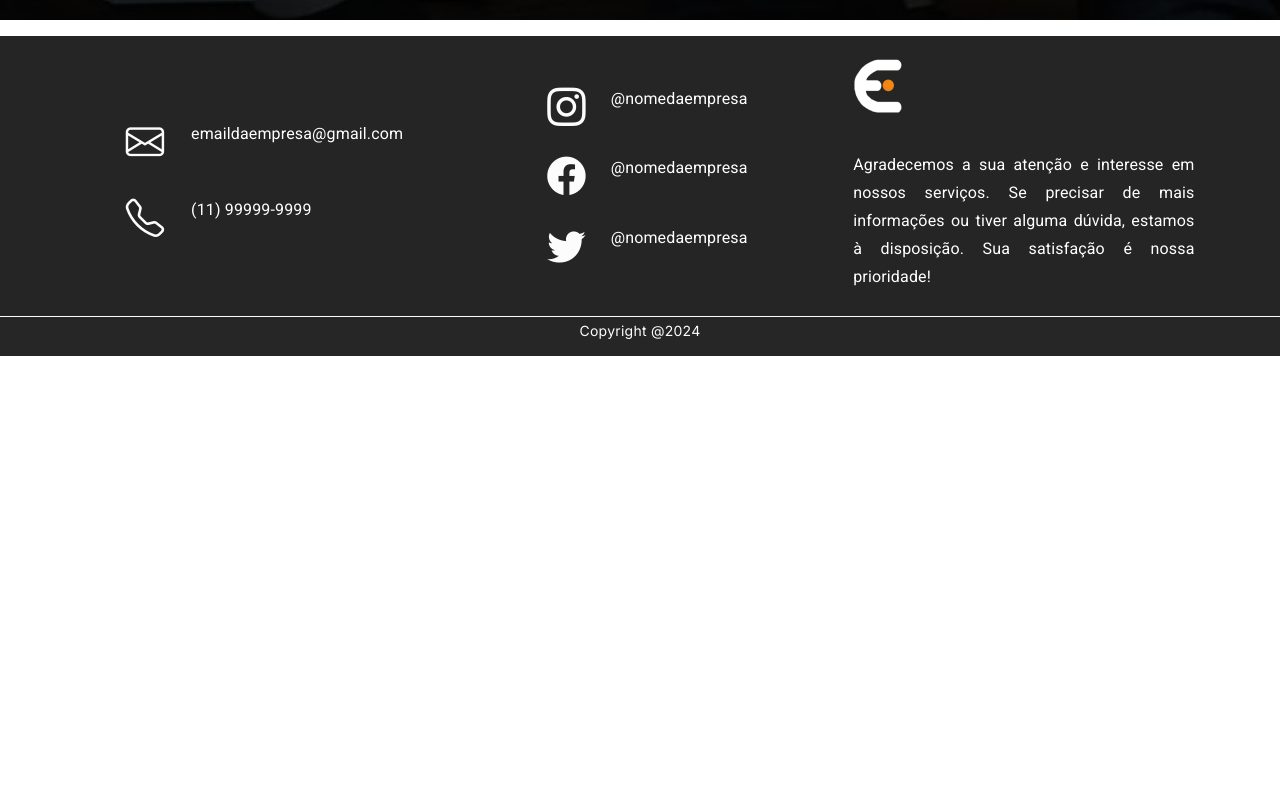
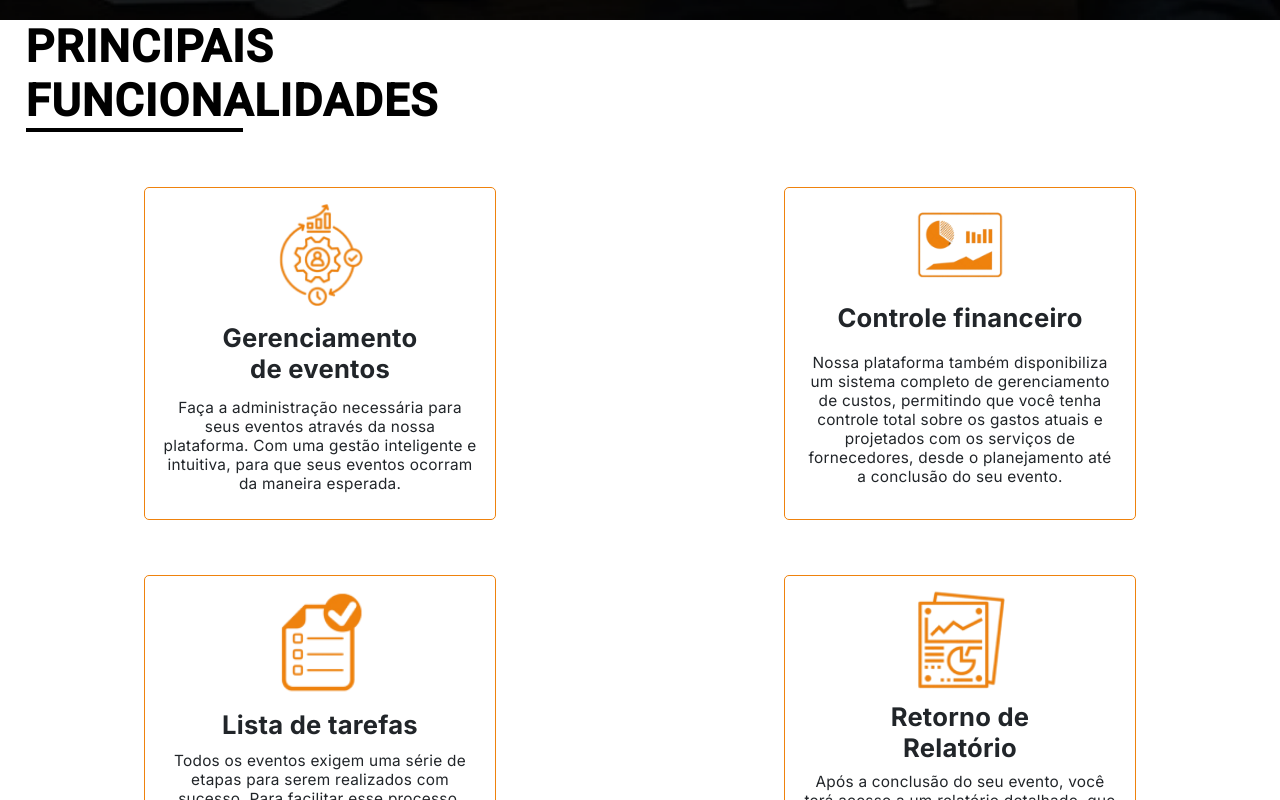
Before and after one commit to GiovannePDS7/Event-Fy, an Angular app: page /apresentacao in a window 1280 px wide. Shown: the part 780-1580 px from the top of the page. Before the commit the page ends 1136 px from the top, so only its background shows below. Built offline with nearby package versions, Linux system fonts and the light colour scheme.

Commit message:
add funcionalidades desktop

```diff
--- a/src/app/Components/Apresentacao/funcionalidades/funcionalidades.component.css
+++ b/src/app/Components/Apresentacao/funcionalidades/funcionalidades.component.css
@@ -1,3 +1,6 @@
+@import url("../../../../styles.css");
+
+
 .grandContainer {
   display: flex;
   justify-content: center;
@@ -48,3 +51,54 @@
   padding: 3vw 0;
   width: 15vw;
 }
+
+/* desktop */
+
+#h1-desktop {
+  font-weight: bold;
+  color: #000;
+  margin: 0;
+  font-size: 3.5vw;
+  line-height: 1.2;
+  letter-spacing: 1px;
+}
+
+#linha {
+  height: 0.5vh;
+  width: 17vw;
+  background: #000;
+}
+
+#section-title {
+  margin-left: 2vw;
+}
+
+.containers-desktop {
+  width: 50%;
+  height: 65vw;
+}
+
+.card-desktop {
+  height: 40%;
+  width: 55%;
+  border-radius: 5px;
+  border: 1.5px var(--cor-secundaria) solid;
+}
+
+.img-box-desktop {
+  width: 7.5vw;
+}
+
+.span-desktop {
+  font-size: 2vw;
+  font-weight: bold;
+  text-align: center;
+  line-height: normal;
+}
+
+.p-desktop {
+  width: 90%;
+  font-size: 1.2vw;
+  text-align: center;
+  line-height: normal;
+}
--- a/src/app/Components/Apresentacao/funcionalidades/funcionalidades.component.html
+++ b/src/app/Components/Apresentacao/funcionalidades/funcionalidades.component.html
@@ -42,3 +42,45 @@
     </p>
   </section>
 </div>
+
+
+<div class="d-none d-md-block d-xxl-flex">
+  <section id="section-title">
+    <h1 id="h1-desktop">PRINCIPAIS<br>FUNCIONALIDADES</h1>
+    <div id="linha"></div>
+  </section>
+  <section class="d-flex align-items-center justify-content-center">
+    <div class="containers-desktop d-flex align-items-center justify-content-evenly flex-column">
+      <div class="card-desktop d-flex align-items-center justify-content-evenly flex-column">
+        <img src="../../../../assets/Elementos/gerenciamentoEventos.png" class="img-fluid img-box-desktop" alt="">
+        <span class="span-desktop">Gerenciamento<br>de eventos</span>
+        <p class="p-desktop">Faça a administração necessária para seus eventos através da nossa plataforma. Com uma
+          gestão inteligente e
+          intuitiva, para que seus eventos ocorram da maneira esperada.</p>
+      </div>
+      <div class="card-desktop d-flex align-items-center justify-content-evenly flex-column">
+        <img src="../../../../assets/Elementos/ListaTarefa.png" class="img-fluid img-box-desktop" alt="">
+        <span class="span-desktop">Lista de tarefas</span>
+        <p class="p-desktop">Todos os eventos exigem uma série de etapas para serem realizados com sucesso. Para
+          facilitar esse processo, oferecemos uma ferramenta que permite gerenciar e monitorar todos os serviços
+          necessários, garantindo que cada detalhe seja executado conforme o planejado.</p>
+      </div>
+    </div>
+    <div class="containers-desktop d-flex align-items-center justify-content-evenly flex-column">
+      <div class="card-desktop d-flex align-items-center justify-content-evenly flex-column">
+        <img src="../../../../assets/Elementos/controleFinanceiro.png" class="img-fluid img-box-desktop" alt="">
+        <span class="span-desktop">Controle financeiro</span>
+        <p class="p-desktop">Nossa plataforma também disponibiliza um sistema completo de gerenciamento de custos,
+          permitindo que você tenha controle total sobre os gastos atuais e projetados com os serviços de fornecedores,
+          desde o planejamento até a conclusão do seu evento.</p>
+      </div>
+      <div class="card-desktop d-flex align-items-center justify-content-evenly flex-column">
+        <img src="../../../../assets/Elementos/RetornoRelatorio.png" class="img-fluid img-box-desktop" alt="">
+        <span class="span-desktop">Retorno de<br>Relatório</span>
+        <p class="p-desktop">Após a conclusão do seu evento, você terá acesso a um relatório detalhado, que inclui
+          informações essenciais como os gastos totais, os serviços contratados, a equipe envolvida e uma avaliação
+          completa do evento.</p>
+      </div>
+    </div>
+  </section>
+</div>
--- a/src/styles.css
+++ b/src/styles.css
@@ -2,6 +2,9 @@
 
 * {
   font-family: "Inter";
+  margin: 0;
+  padding: 0;
+  box-sizing: border-box;
 }
 
 :root {
@@ -11,5 +14,9 @@
   --text-color: #fcfcfc;
   --text-color-gray: #484848;
 }
-html, body { height: 100%; }
-body { margin: 0; font-family: Roboto, "Helvetica Neue", sans-serif; }
+
+html, body {
+  height: 100%;
+}
+
+/* body { margin: 0; font-family: Roboto, "Helvetica Neue", sans-serif; } */
```
